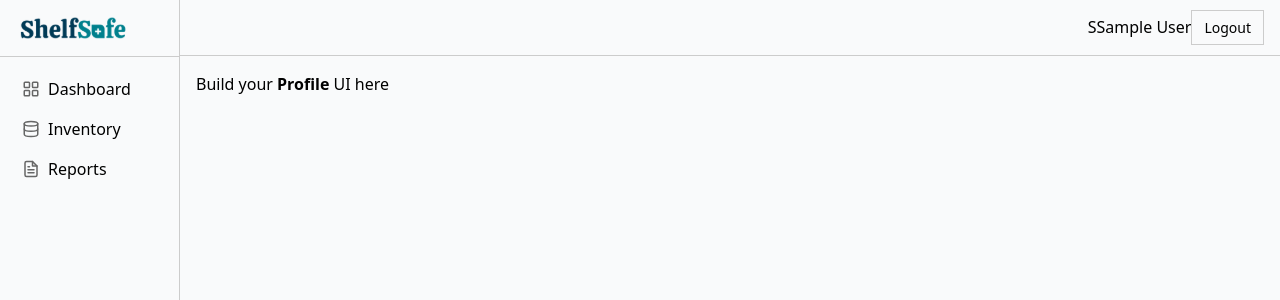
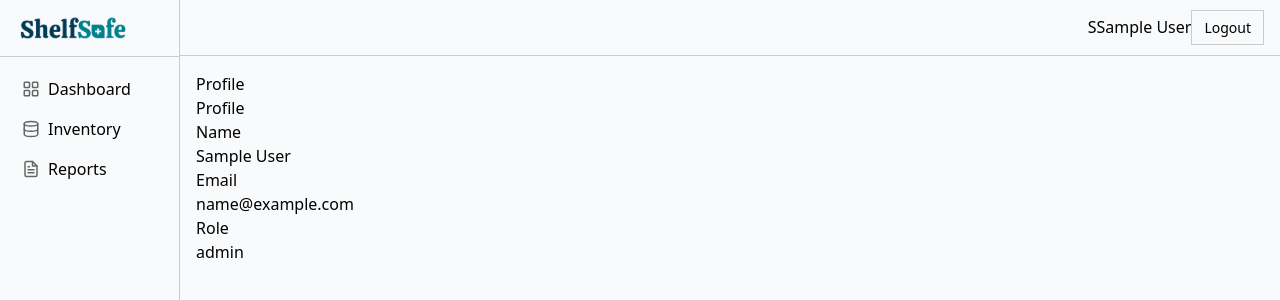
Before and after one commit to Shelf-Safe/Shelf-Safe, a React (Vite) app in the folder frontend/: page /profile in a window 1280 px wide. Shown: the top 300 px of the page. Built offline with nearby package versions, Linux system fonts and the light colour scheme; no server answers; sample sign-in values are in the browser's storage.

Commit message:
SHELFSAFE-94: Implement Profile Page Layout and Base Structure
Added the initial structure for the Profile page by replacing the placeholder
with a functional page layout.

```diff
--- a/frontend/src/components/ProfileSection.jsx
+++ b/frontend/src/components/ProfileSection.jsx
@@ -0,0 +1,28 @@
+import React from "react";
+
+export const ProfileSection = ({ user, onLogout }) => {
+  return (
+    <div className="dashboard-section">
+      <h2>Profile</h2>
+
+      <div className="profile-basic">
+        <div className="profile-field">
+          <label>Name</label>
+          <p>{user?.name || "—"}</p>
+        </div>
+
+        <div className="profile-field">
+          <label>Email</label>
+          <p>{user?.email || "—"}</p>
+        </div>
+
+        <div className="profile-field">
+          <label>Role</label>
+          <p>{user?.role || "User"}</p>
+        </div>
+      </div>
+
+      {/* More profile sections (tabs/settings/activity) will be added in later commits */}
+    </div>
+  );
+};
--- a/frontend/src/pages/Profile.jsx
+++ b/frontend/src/pages/Profile.jsx
@@ -1,16 +1,38 @@
 import React from 'react';
+import { useNavigate } from 'react-router-dom';
 import { DashboardLayout } from '../components/DashboardLayout';
+import { useAuth } from '../context/AuthContext';
+import { ProfileSection } from '../components/ProfileSection';
 
 export const Profile = () => {
+  const { user, logout } = useAuth();
+  const navigate = useNavigate();
+
+  const handleLogout = () => {
+    logout();
+    navigate('/login', { replace: true });
+  };
+
+  const displayUser = user
+    ? {
+        name: user.fullName || user.name || user.email || 'User',
+        email: user.email || '—',
+        role: user.role || 'User',
+      }
+    : null;
+
   return (
     <DashboardLayout>
-      <div className="empty-surface">
-        <p className="empty-text">Build your <strong>Profile</strong> UI here</p>
+      <div className="profile-page">
+        <h1 className="profile-page-title">Profile</h1>
+        {displayUser ? (
+          <ProfileSection user={displayUser} onLogout={handleLogout} />
+        ) : (
+          <div className="dashboard-section">
+            <p>Not signed in.</p>
+          </div>
+        )}
       </div>
-
-      {/*
-        // const res = await fetch('/api/endpoint');
-      */}
     </DashboardLayout>
   );
 };
```
Also changed, not shown: 2 other files (tests, documents, lock files or other folders).
